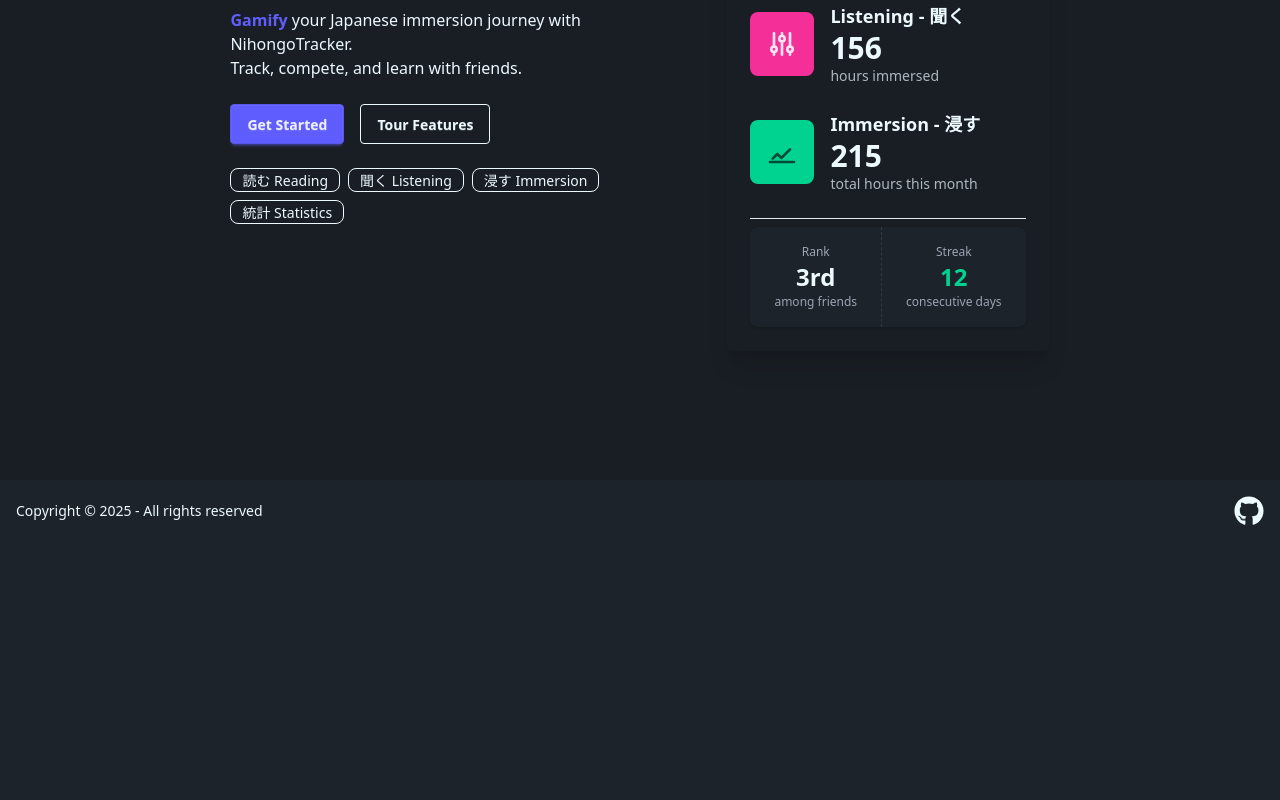
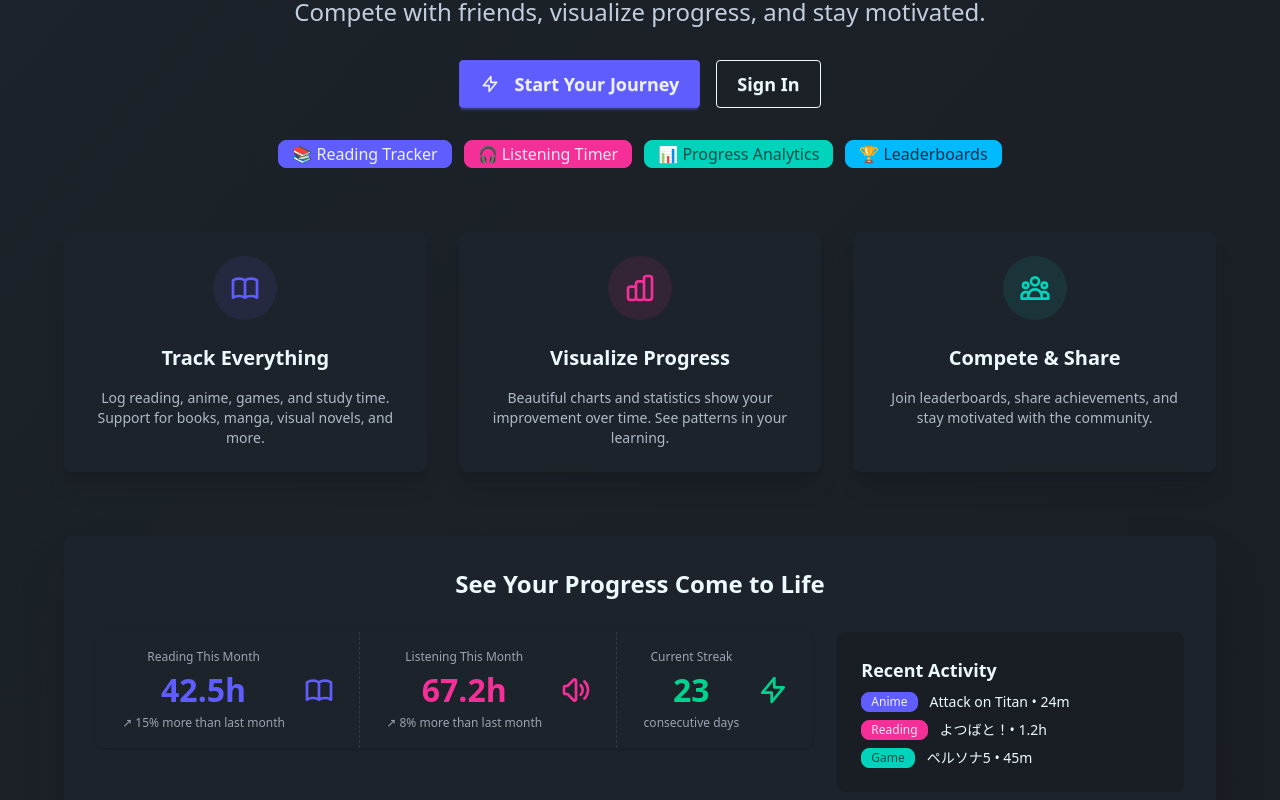
Before and after one commit to ElaxDev/NihongoTracker, a React (Vite) app in the folder Frontend/: page / in a window 1280 px wide. Shown: the part 320-1120 px from the top of the page. Before the commit the page ends 862 px from the top, so only its background shows below. Built offline with nearby package versions, Linux system fonts and the light colour scheme.

Commit message:
Enhance Hero component layout and styling; update call-to-action and feature cards for improved user engagement and visual appeal.

```diff
--- a/Frontend/src/components/Hero.tsx
+++ b/Frontend/src/components/Hero.tsx
@@ -134,103 +134,247 @@
     }
     return 'N/A';
   }
-
   return (
-    <div className="hero min-h-screen bg-base-200">
+    <div className="hero min-h-screen bg-gradient-to-br from-base-100 to-base-200 pt-20">
       {!user ? (
         // Content for logged out users (marketing view)
-        <div className="hero-content flex-col lg:flex-row-reverse gap-12">
-          <div className="max-w-sm lg:max-w-md">
-            <div className="card card-bordered shadow-xl">
-              <div className="card-body">
-                <h2 className="card-title text-center justify-center border-b pb-2">
-                  学習の進捗 (Learning Progress)
-                </h2>
+        <div className="hero-content text-center">
+          <div className="max-w-6xl">            {/* Hero Header */}
+            <div className="mb-16">
+              <h1 className="text-6xl md:text-7xl font-bold mb-8 bg-gradient-to-r from-primary to-secondary bg-clip-text text-transparent leading-normal py-2">
+                NihongoTracker
+              </h1>
+              <p className="text-xl md:text-2xl mb-8 text-base-content/80 max-w-3xl mx-auto">
+                Transform your Japanese learning journey with{' '}
+                <span className="font-bold text-primary">
+                  gamified immersion tracking
+                </span>
+                .
+                <br />
+                Compete with friends, visualize progress, and stay motivated.
+              </p>
 
-                <div className="grid grid-cols-1 gap-6 mt-4">
-                  <div className="flex items-center gap-4">
-                    <div className="bg-primary text-primary-content p-4 rounded-lg">
+              <div className="flex flex-col sm:flex-row gap-4 justify-center mb-8">
+                <Link className="btn btn-primary btn-lg" to="/register">
                   <svg
-                        xmlns="http://www.w3.org/2000/svg"
+                    className="w-5 h-5 mr-2"
                     fill="none"
+                    stroke="currentColor"
                     viewBox="0 0 24 24"
-                        className="w-8 h-8 stroke-current"
+                  >
+                    <path
+                      strokeLinecap="round"
+                      strokeLinejoin="round"
+                      strokeWidth="2"
+                      d="M13 10V3L4 14h7v7l9-11h-7z"
+                    />
+                  </svg>
+                  Start Your Journey
+                </Link>
+                <Link className="btn btn-outline btn-lg" to="/login">
+                  Sign In
+                </Link>
+              </div>
+
+              <div className="flex flex-wrap justify-center gap-3 mb-12">
+                <div className="badge badge-primary badge-lg">
+                  📚 Reading Tracker
+                </div>
+                <div className="badge badge-secondary badge-lg">
+                  🎧 Listening Timer
+                </div>
+                <div className="badge badge-accent badge-lg">
+                  📊 Progress Analytics
+                </div>
+                <div className="badge badge-info badge-lg">🏆 Leaderboards</div>
+              </div>
+            </div>
+
+            {/* Feature Cards */}
+            <div className="grid grid-cols-1 md:grid-cols-3 gap-8 mb-16">
+              <div className="card bg-base-100 shadow-xl">
+                <div className="card-body text-center">
+                  <div className="mx-auto mb-4 p-4 bg-primary/10 rounded-full w-fit">
+                    <svg
+                      className="w-8 h-8 text-primary"
+                      fill="none"
+                      stroke="currentColor"
+                      viewBox="0 0 24 24"
                     >
                       <path
                         strokeLinecap="round"
                         strokeLinejoin="round"
                         strokeWidth="2"
                         d="M12 6.253v13m0-13C10.832 5.477 9.246 5 7.5 5S4.168 5.477 3 6.253v13C4.168 18.477 5.754 18 7.5 18s3.332.477 4.5 1.253m0-13C13.168 5.477 14.754 5 16.5 5c1.747 0 3.332.477 4.5 1.253v13C19.832 18.477 18.247 18 16.5 18c-1.746 0-3.332.477-4.5 1.253"
-                        ></path>
+                      />
                     </svg>
                   </div>
-                    <div>
-                      <div className="text-lg font-bold">Reading - 読む</div>
-                      <div className="text-3xl font-extrabold">42</div>
-                      <div className="text-sm opacity-70">books completed</div>
+                  <h3 className="card-title justify-center text-xl mb-2">
+                    Track Everything
+                  </h3>
+                  <p className="text-sm text-base-content/70">
+                    Log reading, anime, games, and study time. Support for
+                    books, manga, visual novels, and more.
+                  </p>
                 </div>
               </div>
 
-                  <div className="flex items-center gap-4">
-                    <div className="bg-secondary text-secondary-content p-4 rounded-lg">
+              <div className="card bg-base-100 shadow-xl">
+                <div className="card-body text-center">
+                  <div className="mx-auto mb-4 p-4 bg-secondary/10 rounded-full w-fit">
                     <svg
-                        xmlns="http://www.w3.org/2000/svg"
+                      className="w-8 h-8 text-secondary"
                       fill="none"
+                      stroke="currentColor"
                       viewBox="0 0 24 24"
-                        className="w-8 h-8 stroke-current"
                     >
                       <path
                         strokeLinecap="round"
                         strokeLinejoin="round"
                         strokeWidth="2"
-                          d="M12 6V4m0 2a2 2 0 100 4m0-4a2 2 0 110 4m-6 8a2 2 0 100-4m0 4a2 2 0 110-4m0 4v2m0-6V4m6 6v10m6-2a2 2 0 100-4m0 4a2 2 0 110-4m0 4v2m0-6V4"
-                        ></path>
+                        d="M9 19v-6a2 2 0 00-2-2H5a2 2 0 00-2 2v6a2 2 0 002 2h2a2 2 0 002-2zm0 0V9a2 2 0 012-2h2a2 2 0 012 2v10m-6 0a2 2 0 002 2h2a2 2 0 002-2m0 0V5a2 2 0 012-2h2a2 2 0 012 2v14a2 2 0 01-2 2h-2a2 2 0 01-2-2z"
+                      />
                     </svg>
                   </div>
-                    <div>
-                      <div className="text-lg font-bold">Listening - 聞く</div>
-                      <div className="text-3xl font-extrabold">156</div>
-                      <div className="text-sm opacity-70">hours immersed</div>
+                  <h3 className="card-title justify-center text-xl mb-2">
+                    Visualize Progress
+                  </h3>
+                  <p className="text-sm text-base-content/70">
+                    Beautiful charts and statistics show your improvement over
+                    time. See patterns in your learning.
+                  </p>
                 </div>
               </div>
 
-                  <div className="flex items-center gap-4">
-                    <div className="bg-success text-success-content p-4 rounded-lg">
+              <div className="card bg-base-100 shadow-xl">
+                <div className="card-body text-center">
+                  <div className="mx-auto mb-4 p-4 bg-accent/10 rounded-full w-fit">
                     <svg
-                        xmlns="http://www.w3.org/2000/svg"
+                      className="w-8 h-8 text-accent"
                       fill="none"
+                      stroke="currentColor"
                       viewBox="0 0 24 24"
-                        className="w-8 h-8 stroke-current"
                     >
                       <path
                         strokeLinecap="round"
                         strokeLinejoin="round"
                         strokeWidth="2"
-                          d="M3 19.5h18M5 17l3.5-3.5m0 0l3 3L18 10"
-                        ></path>
+                        d="M17 20h5v-2a3 3 0 00-5.356-1.857M17 20H7m10 0v-2c0-.656-.126-1.283-.356-1.857M7 20H2v-2a3 3 0 015.356-1.857M7 20v-2c0-.656.126-1.283.356-1.857m0 0a5.002 5.002 0 019.288 0M15 7a3 3 0 11-6 0 3 3 0 016 0zm6 3a2 2 0 11-4 0 2 2 0 014 0zM7 10a2 2 0 11-4 0 2 2 0 014 0z"
+                      />
                     </svg>
                   </div>
-                    <div>
-                      <div className="text-lg font-bold">Immersion - 浸す</div>
-                      <div className="text-3xl font-extrabold">215</div>
-                      <div className="text-sm opacity-70">
-                        total hours this month
-                      </div>
+                  <h3 className="card-title justify-center text-xl mb-2">
+                    Compete & Share
+                  </h3>
+                  <p className="text-sm text-base-content/70">
+                    Join leaderboards, share achievements, and stay motivated
+                    with the community.
+                  </p>
                 </div>
               </div>
             </div>
 
-                <div className="card-actions justify-center mt-4 pt-2 border-t">
-                  <div className="stats shadow stats-horizontal bg-base-100">
-                    <div className="stat place-items-center">
-                      <div className="stat-title">Rank</div>
-                      <div className="stat-value text-2xl">3rd</div>
-                      <div className="stat-desc">among friends</div>
+            {/* Demo Dashboard */}
+            <div className="card bg-base-100 shadow-2xl mb-16">
+              <div className="card-body p-8">
+                <h2 className="card-title text-center justify-center text-2xl mb-6">
+                  See Your Progress Come to Life
+                </h2>
+
+                <div className="grid grid-cols-1 lg:grid-cols-3 gap-6">
+                  <div className="lg:col-span-2">
+                    <div className="stats stats-vertical lg:stats-horizontal shadow w-full">
+                      <div className="stat">
+                        <div className="stat-figure text-primary">
+                          <svg
+                            className="w-8 h-8"
+                            fill="none"
+                            stroke="currentColor"
+                            viewBox="0 0 24 24"
+                          >
+                            <path
+                              strokeLinecap="round"
+                              strokeLinejoin="round"
+                              strokeWidth="2"
+                              d="M12 6.253v13m0-13C10.832 5.477 9.246 5 7.5 5S4.168 5.477 3 6.253v13C4.168 18.477 5.754 18 7.5 18s3.332.477 4.5 1.253m0-13C13.168 5.477 14.754 5 16.5 5c1.747 0 3.332.477 4.5 1.253v13C19.832 18.477 18.247 18 16.5 18c-1.746 0-3.332.477-4.5 1.253"
+                            />
+                          </svg>
                         </div>
-                    <div className="stat place-items-center">
-                      <div className="stat-title">Streak</div>
-                      <div className="stat-value text-2xl text-success">12</div>
+                        <div className="stat-title">Reading This Month</div>
+                        <div className="stat-value text-primary">42.5h</div>
+                        <div className="stat-desc">
+                          ↗︎ 15% more than last month
+                        </div>
+                      </div>
+
+                      <div className="stat">
+                        <div className="stat-figure text-secondary">
+                          <svg
+                            className="w-8 h-8"
+                            fill="none"
+                            stroke="currentColor"
+                            viewBox="0 0 24 24"
+                          >
+                            <path
+                              strokeLinecap="round"
+                              strokeLinejoin="round"
+                              strokeWidth="2"
+                              d="M15.536 8.464a5 5 0 010 7.072m2.828-9.9a9 9 0 010 12.728M5.586 15H4a1 1 0 01-1-1v-4a1 1 0 011-1h1.586l4.707-4.707C10.923 3.663 12 4.109 12 5v14c0 .891-1.077 1.337-1.707.707L5.586 15z"
+                            />
+                          </svg>
+                        </div>
+                        <div className="stat-title">Listening This Month</div>
+                        <div className="stat-value text-secondary">67.2h</div>
+                        <div className="stat-desc">
+                          ↗︎ 8% more than last month
+                        </div>
+                      </div>
+
+                      <div className="stat">
+                        <div className="stat-figure text-success">
+                          <svg
+                            className="w-8 h-8"
+                            fill="none"
+                            stroke="currentColor"
+                            viewBox="0 0 24 24"
+                          >
+                            <path
+                              strokeLinecap="round"
+                              strokeLinejoin="round"
+                              strokeWidth="2"
+                              d="M13 10V3L4 14h7v7l9-11h-7z"
+                            />
+                          </svg>
+                        </div>
+                        <div className="stat-title">Current Streak</div>
+                        <div className="stat-value text-success">23</div>
                         <div className="stat-desc">consecutive days</div>
+                      </div>
+                    </div>
+                  </div>
+
+                  <div className="card bg-base-200">
+                    <div className="card-body">
+                      <h3 className="card-title text-lg">Recent Activity</h3>
+                      <div className="space-y-2">
+                        <div className="flex items-center gap-3 text-sm">
+                          <div className="badge badge-primary badge-sm">
+                            Anime
+                          </div>
+                          <span>Attack on Titan • 24m</span>
+                        </div>
+                        <div className="flex items-center gap-3 text-sm">
+                          <div className="badge badge-secondary badge-sm">
+                            Reading
+                          </div>
+                          <span>よつばと！• 1.2h</span>
+                        </div>
+                        <div className="flex items-center gap-3 text-sm">
+                          <div className="badge badge-accent badge-sm">
+                            Game
+                          </div>
+                          <span>ペルソナ5 • 45m</span>
+                        </div>
                       </div>
                     </div>
                   </div>
@@ -238,33 +382,27 @@
               </div>
             </div>
 
-          <div className="max-w-md">
-            <h1 className="text-5xl font-bold">NihongoTracker</h1>
-            <p className="py-6">
-              <b className="text-primary">Gamify</b> your Japanese immersion
-              journey with NihongoTracker.
-              <br />
-              Track, compete, and learn with friends.
+            {/* Call to Action */}
+            <div className="text-center">
+              <h2 className="text-3xl font-bold mb-4">
+                Ready to Level Up Your Japanese?
+              </h2>
+              <p className="text-lg text-base-content/70 mb-8 max-w-2xl mx-auto">
+                Join the community of learners who are already tracking their
+                immersion journey and achieving their goals.
               </p>
-            <div className="flex flex-col sm:flex-row gap-4">
-              <Link className="btn btn-primary" to="/login">
-                Get Started
+              <Link className="btn btn-primary btn-lg" to="/register">
+                Create Your Free Account
               </Link>
-              <Link className="btn btn-outline" to="/features">
-                Tour Features
-              </Link>
-            </div>
-            <div className="mt-6 flex flex-wrap gap-2">
-              <div className="badge badge-outline">読む Reading</div>
-              <div className="badge badge-outline">聞く Listening</div>
-              <div className="badge badge-outline">浸す Immersion</div>
-              <div className="badge badge-outline">統計 Statistics</div>
+              <p className="text-sm text-base-content/50 mt-4">
+                No payment required • Start tracking immediately
+              </p>
             </div>
           </div>
         </div>
       ) : (
         // Content for logged in users (dashboard view)
-        <div className="hero-content flex-col lg:flex-row w-full max-w-6xl mx-auto pt-20">
+        <div className="hero-content flex-col lg:flex-row w-full max-w-6xl mx-auto">
           <div className="lg:w-2/3">
             <div className="flex flex-col gap-6">
               <div className="flex justify-between items-center">
```
Lines whose indentation alone changed are shown as unchanged.
